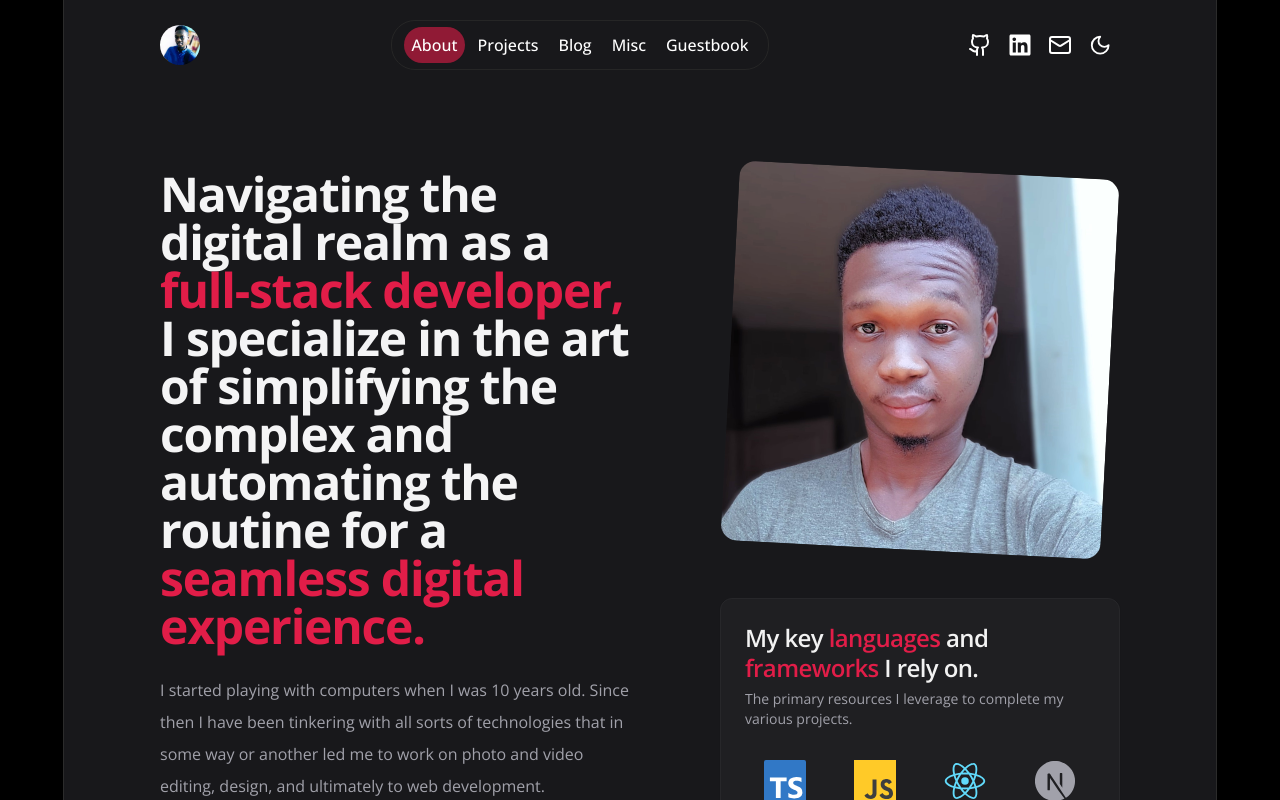
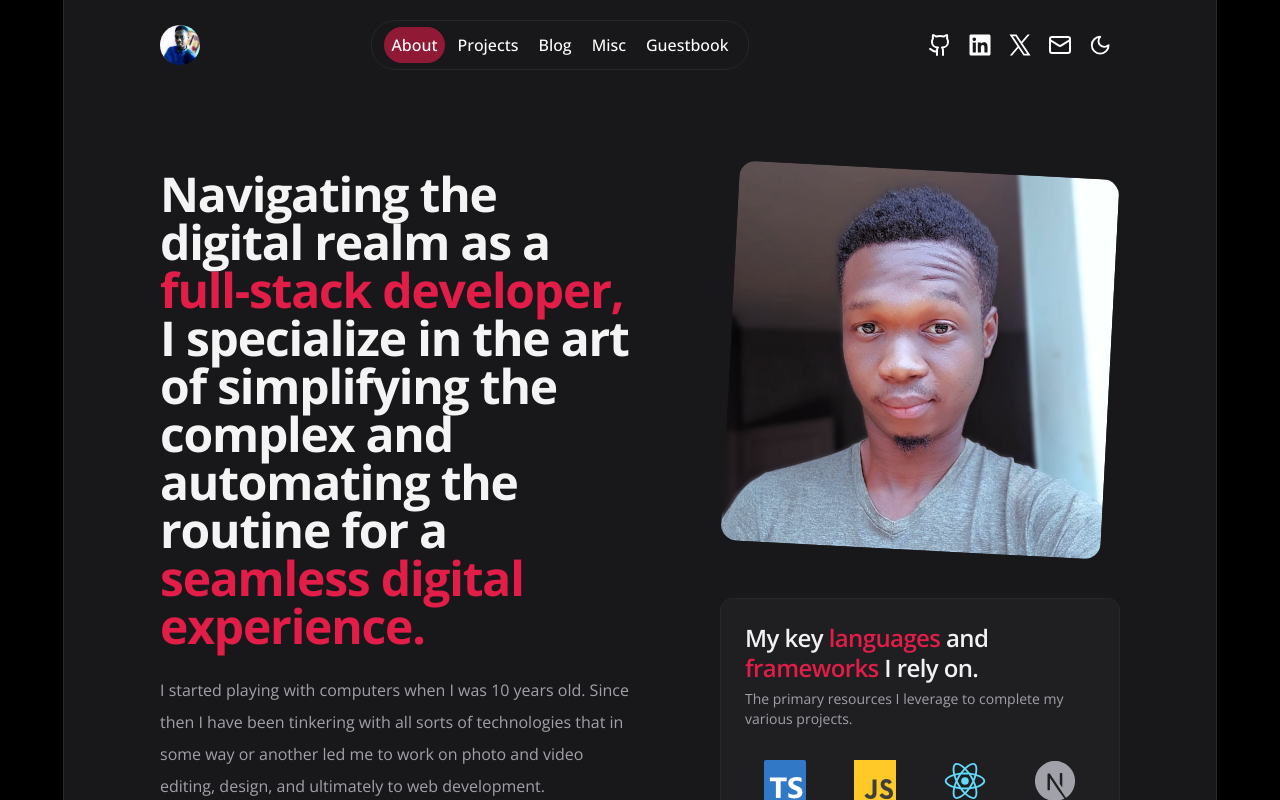
Before and after one commit to RinKhimera/rinkhimera-portfolio, a Next.js app: page /about in a window 1280 px wide. Shown: the top 800 px of the page. Built offline with nearby package versions, Linux system fonts and the light colour scheme.

Commit message:
twitter link logo siteheader

```diff
--- a/components/home/ContactCard.tsx
+++ b/components/home/ContactCard.tsx
@@ -78,7 +78,7 @@ export const ContactCard = () => {
         alt="Cute emo girls"
         priority={true}
         placeholder="blur"
-        className="absolute inset-0 z-10 h-full rounded-lg object-cover brightness-[0.5]"
+        className="absolute inset-0 z-10 h-full rounded-lg object-cover brightness-[0.4]"
       />
 
       {/* Card content */}
--- a/components/shared/SiteHeader.tsx
+++ b/components/shared/SiteHeader.tsx
@@ -95,6 +95,37 @@ export const SiteHeader = () => {
             className={buttonVariants({ variant: "ghost", size: "icon" })}
             target="_blank"
             rel="noopener noreferrer"
+            href="https://twitter.com/rin_khimera"
+            aria-label="LinkedIn"
+          >
+            <svg
+              xmlns="http://www.w3.org/2000/svg"
+              width="28"
+              height="28"
+              viewBox="0,0,256,256"
+              className="hidden dark:block"
+            >
+              <g fill="#ffffff">
+                <g transform="scale(8,8)">
+                  <path d="M4.01758,4l9.07422,13.60938l-8.75586,10.39063h2.61523l7.29492,-8.65625l5.77148,8.65625h0.53516h7.46289l-9.30273,-13.95703l8.46289,-10.04297h-2.61523l-7.00195,8.31055l-5.54102,-8.31055zM7.75586,6h3.19141l13.33203,20h-3.19141z"></path>
+                </g>
+              </g>
+            </svg>
+            <svg
+              xmlns="http://www.w3.org/2000/svg"
+              width="28"
+              height="28"
+              viewBox="0 0 50 50"
+              className="dark:hidden"
+            >
+              <path d="M 5.9199219 6 L 20.582031 27.375 L 6.2304688 44 L 9.4101562 44 L 21.986328 29.421875 L 31.986328 44 L 44 44 L 28.681641 21.669922 L 42.199219 6 L 39.029297 6 L 27.275391 19.617188 L 17.933594 6 L 5.9199219 6 z M 9.7167969 8 L 16.880859 8 L 40.203125 42 L 33.039062 42 L 9.7167969 8 z"></path>
+            </svg>
+          </Link>
+
+          <Link
+            className={buttonVariants({ variant: "ghost", size: "icon" })}
+            target="_blank"
+            rel="noopener noreferrer"
             href="mailto:dixiades@gmail.com"
             aria-label="Email to me"
           >
```
